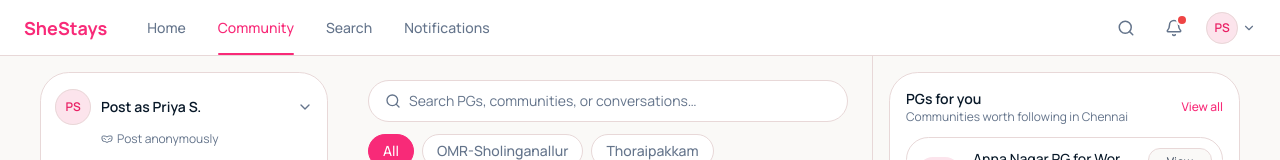
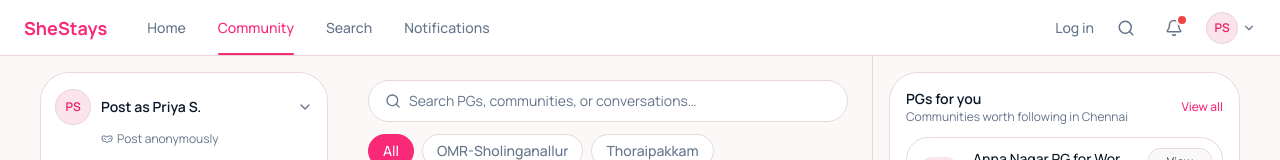
Before and after one commit to tharun-creator/she-comunity, a Next.js app in the folder apps/web/: page / in a window 1280 px wide. Shown: the top 160 px of the page. Built offline with nearby package versions, Linux system fonts and the light colour scheme.

Commit message:
feat(auth): add Log in link to top nav

```diff
--- a/apps/web/src/components/shestays/top-nav.tsx
+++ b/apps/web/src/components/shestays/top-nav.tsx
@@ -67,6 +67,9 @@
       </nav>
 
       <div className="ml-auto flex items-center gap-4">
+        <Link href="/login" className="text-sm font-medium text-muted-foreground hover:text-foreground">
+          Log in
+        </Link>
         <button
           type="button"
           onClick={() => router.push("/search")}
```
